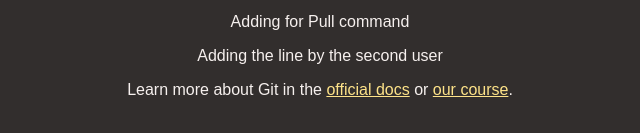
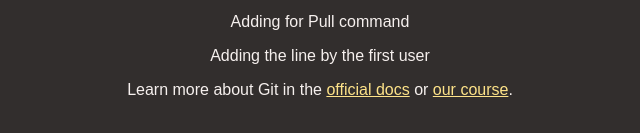
Before and after one commit to Akhila1701/Demorepository, a plain HTML site: page index.html in a window 1280 px wide. Shown: the part 249-382 px from the top of the page, 320-960 px from the left. Drawn offline with Linux system fonts and the light colour scheme.

Commit message:
Update index.html

```diff
--- a/index.html
+++ b/index.html
@@ -15,7 +15,7 @@
     <main>
       <p>Because the basics are important!</p>
       <p>Adding for Pull command</p>
-      <p>Adding the line by the second user</p>
+      <p>Adding the line by the first user</p>
       <p>
         Learn more about Git in the
         <a href="https://git-scm.com/book/en/v2">official docs</a> or
```
